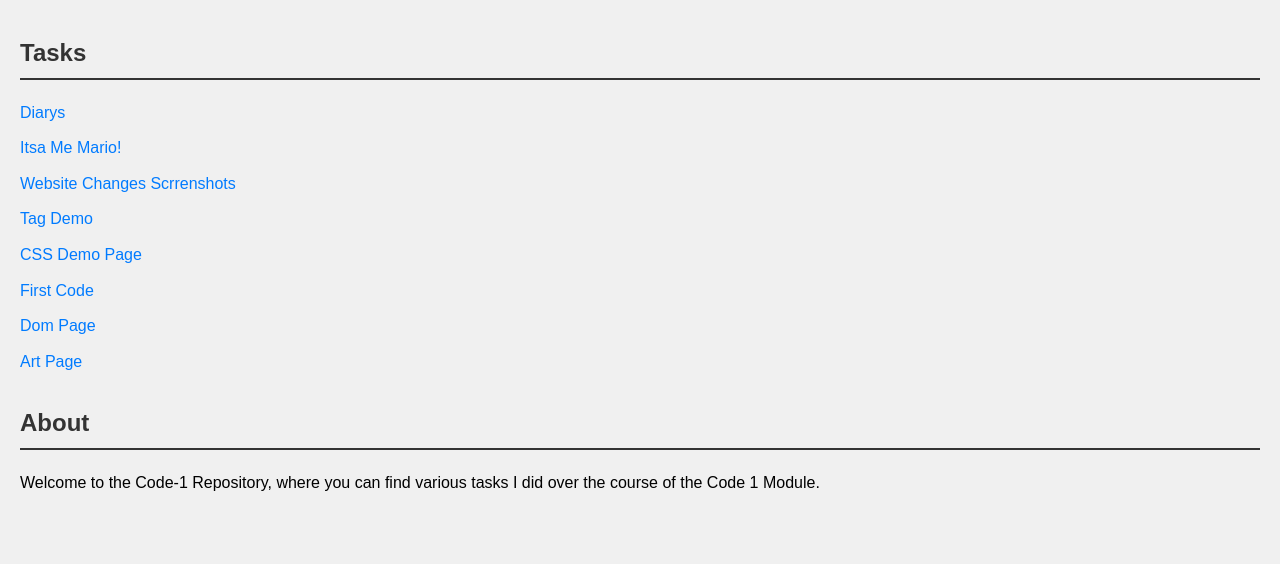
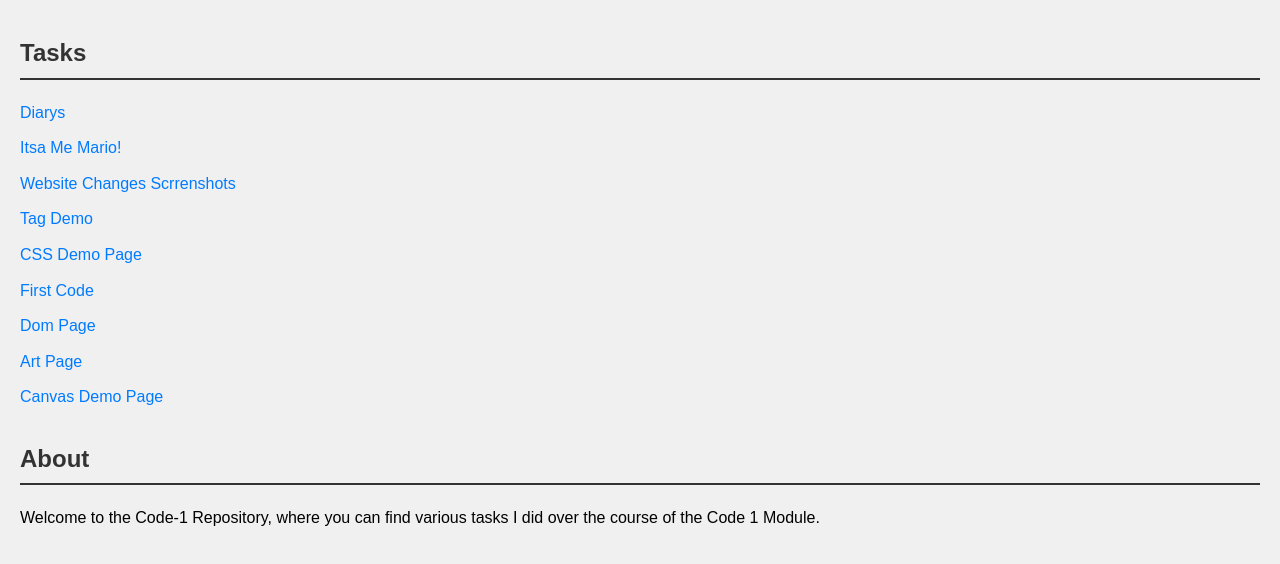
Before and after one commit to Jussie247/Code-1, a plain HTML site: page index.html in a window 1280 px wide. Shown: the part 64-628 px from the top of the page. Drawn offline with Linux system fonts and the light colour scheme.

Commit message:
Updated link in index html for the canvas demo page

```diff
--- a/index.html
+++ b/index.html
@@ -24,6 +24,7 @@
                 <li><a href="Tasks/L04_FirstCode/FirstCode.html">First Code</a></li>
                 <li><a href="Tasks/L05/DomPage/DomPage.html">Dom Page</a></li>
                 <li><a href="Tasks/L05/ModernArtPage/Art.html">Art Page</a></li>
+                <li><a href="Tasks/L06/Canvas.html">Canvas Demo Page</a></li>
             </ul>
         </section>
 
```
